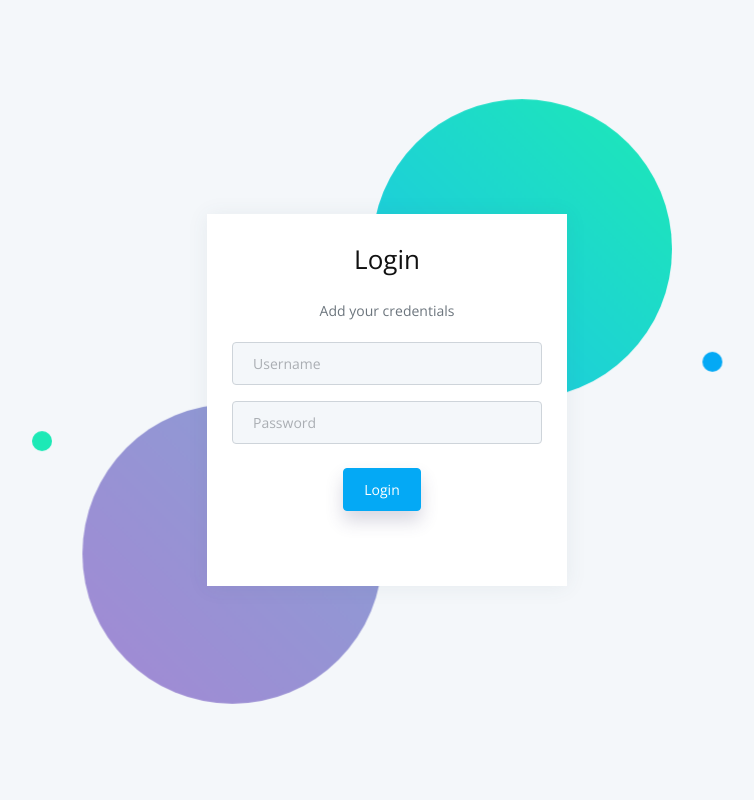
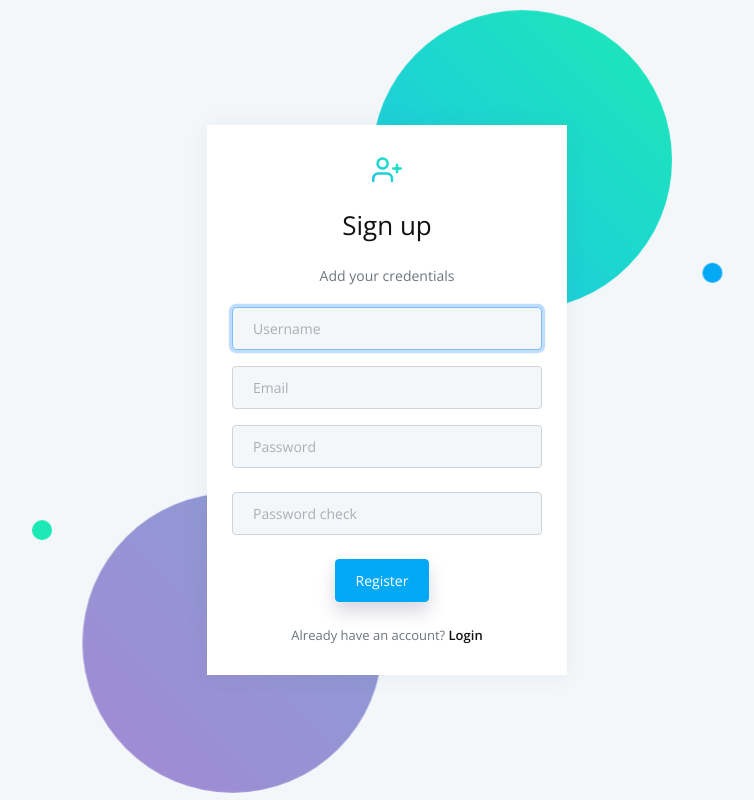
Before and after one commit to Mountain-of-Hope/advocate, a Django app: page /register/ in a window 1280 px wide. Shown: the whole page, without its empty margins (253-1007 px from the left). Run offline with Django 3.2, Linux system fonts and the light colour scheme; some libraries are stand-ins or nearby versions.

Commit message:
re-enable web sign-up temporarily

```diff
--- a/apps/authentication/urls.py
+++ b/apps/authentication/urls.py
@@ -9,7 +9,7 @@ from django.contrib.auth.views import LogoutView
 
 urlpatterns = [
     path('login/', login_view, name="login"),
-    path('register/', login_view, name="register"),
+    path('register/', register_user, name="register"),
     path("logout/", LogoutView.as_view(), name="logout"),
-    #path('social_login/', include('allauth.urls')),
+    path('social_login/', include('allauth.urls')),
 ]
--- a/apps/authentication/views.py
+++ b/apps/authentication/views.py
@@ -46,7 +46,7 @@ def register_user(request):
             msg = 'User created successfully.'
             success = True
 
-            # return redirect("/login/")
+            return redirect("/login/")
 
         else:
             msg = 'Form is not valid'
--- a/apps/templates/accounts/login.html
+++ b/apps/templates/accounts/login.html
@@ -44,11 +44,11 @@
 
                     </form>
 
-                    {% comment %} <p class="mb-0 text-muted">Don’t have an account? <a href="{% url 'register' %}" >Sign UP</a></p> {% endcomment %}
+                     <p class="mb-0 text-muted">Don’t have an account? <a href="{% url 'register' %}" >Sign Up</a></p>
 
                     <br />
 
-                    {% comment %} {% if GITHUB_AUTH %}
+                    {% if GITHUB_AUTH %}
                     <div class="mx-2">
                         <form method="post" action="/social_login/github/login/?next=%2F">
                             {% csrf_token %}
@@ -57,7 +57,7 @@
                         </form>
                         <span class="mx-1">Sign IN with GitHub</span>
                     </div>
-                    {% endif %}  {% endcomment %}
+                    {% endif %}
 
                 </div>
             </div>
```
